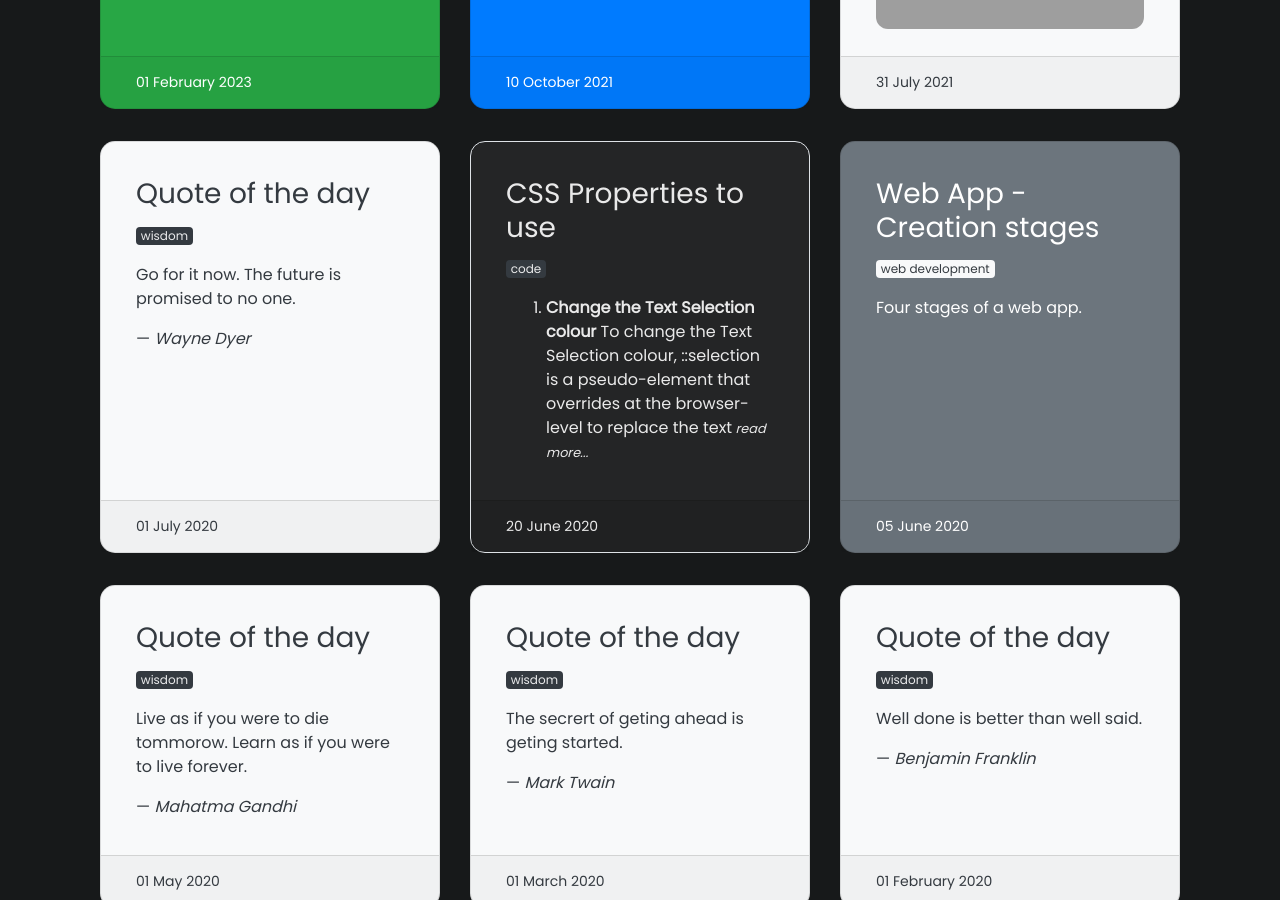
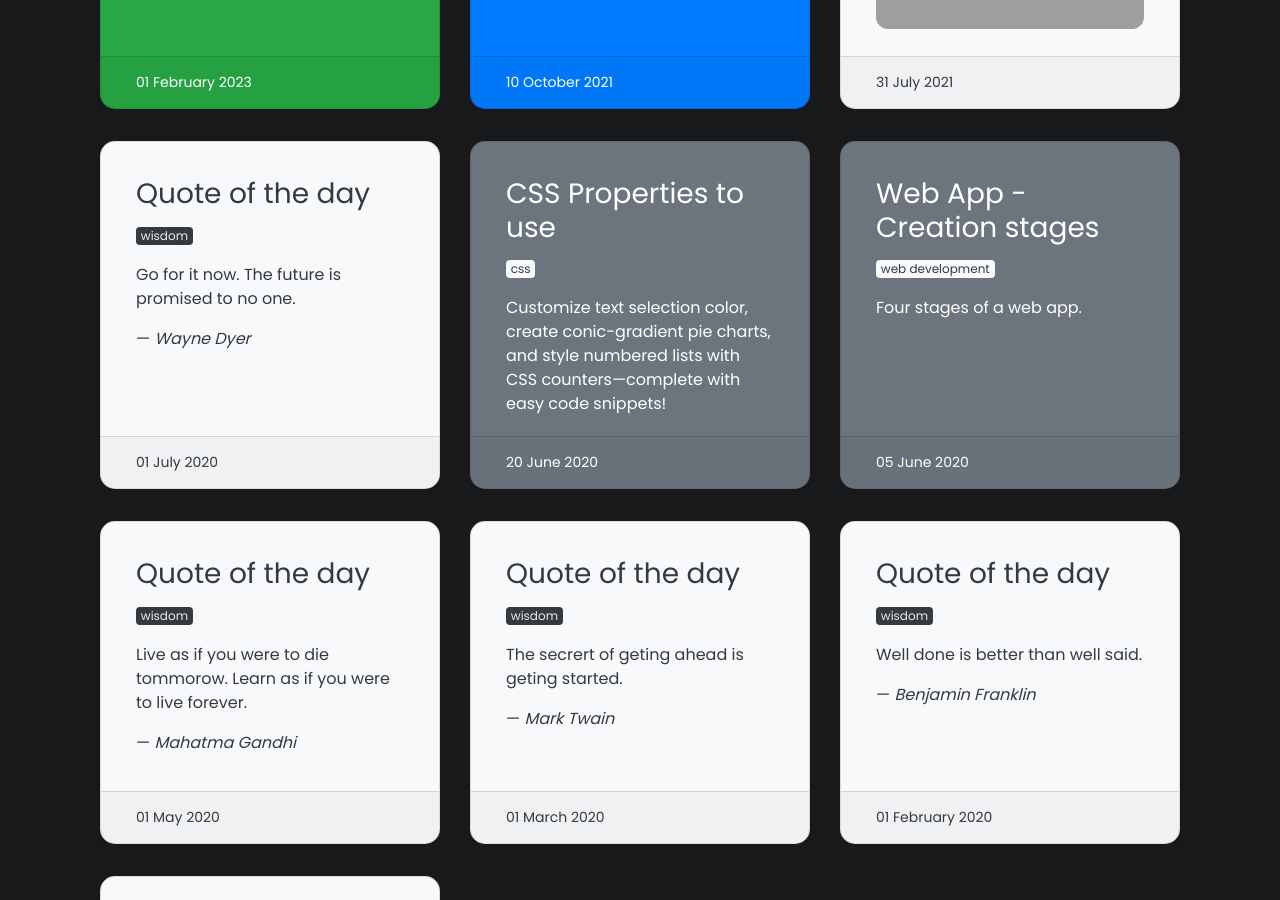
Before and after one commit to rmb-dev/rmb-dev.github.io, a Jekyll site: the page built from pages/blog.html, in a window 1280 px wide and 900 px high, scrolled down 1503 px. Built offline with Jekyll 4.4.1, drawn with Linux system fonts in a browser that asks for light colours; nearby versions of some CDN libraries; comment, search, counter and statistics services are not loaded; grey boxes are pictures that could not be loaded.

````diff
--- a/_posts/2020-06-20-CSS-Properties.md
+++ b/_posts/2020-06-20-css.md
@@ -1,8 +1,9 @@
 ---
 title:  "CSS Properties to use"
-date:   2020-06-20 12:00:00 -0500
-categories: [web development]
-tags: [code]   # TAG names shoud always be lowercase
+tags: [css]
+style: fill
+color: secondary
+description: Customize text selection color, create conic-gradient pie charts, and style numbered lists with CSS counters—complete with easy code snippets!
 ---
 
 1. **Change the Text Selection colour**
@@ -10,7 +11,7 @@ To change the Text Selection colour, ::selection is a pseudo-element that overri
 
 ```css
 ::selection {
- 	background-color: #f3b70f;
+  background-color: #f3b70f;
  }
  ```
 
@@ -30,9 +31,9 @@ Creates an image consisting of a gradient with set colour transitions rotated ar
 To style numbers in a numbered list, we need to play with properties called CSS counters. CSS counters let you adjust the appearance of content based on its location in a document.
 
 To use CSS counters:
+
 - The counters' value can be increased or decreased by counter-increment
 - Can display the value of the counter by using the counter() or counters() function from within a content property
-
 
 ```css
 ol.numbered-list > li:before {
````
